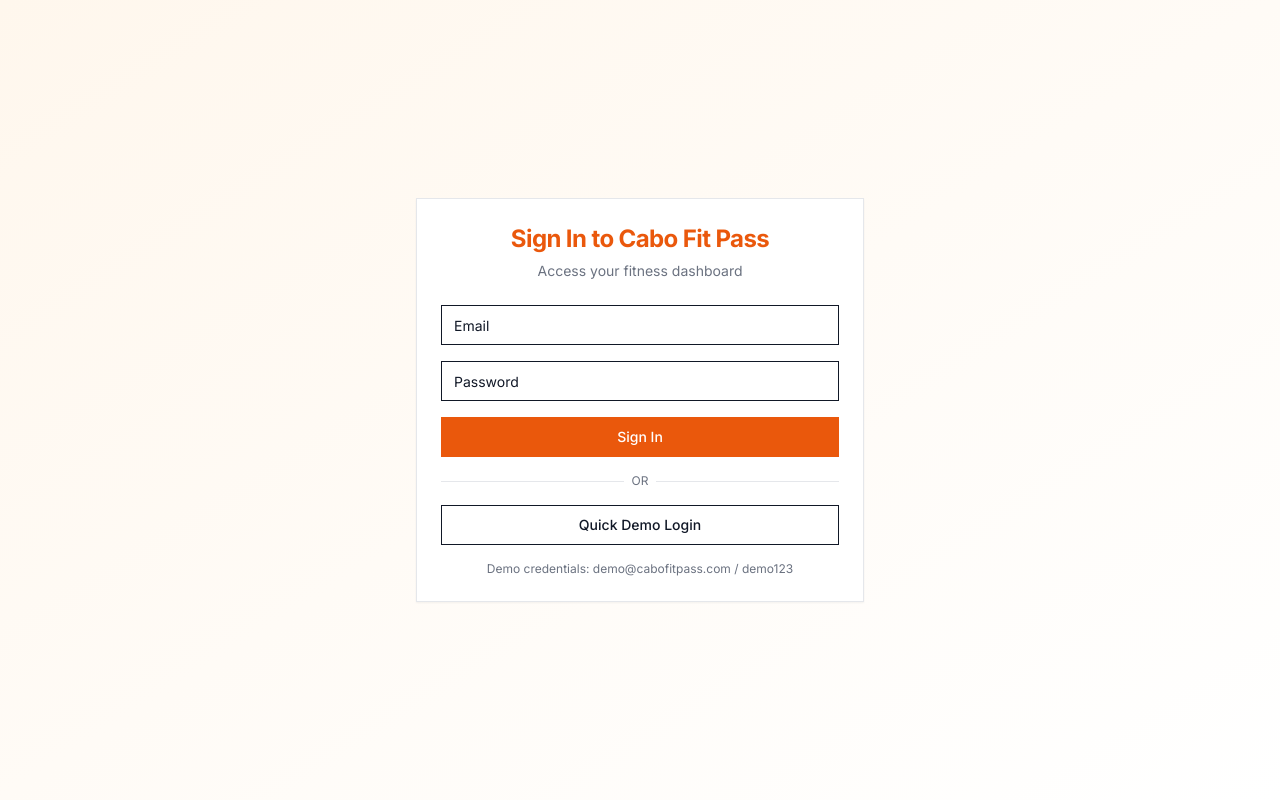
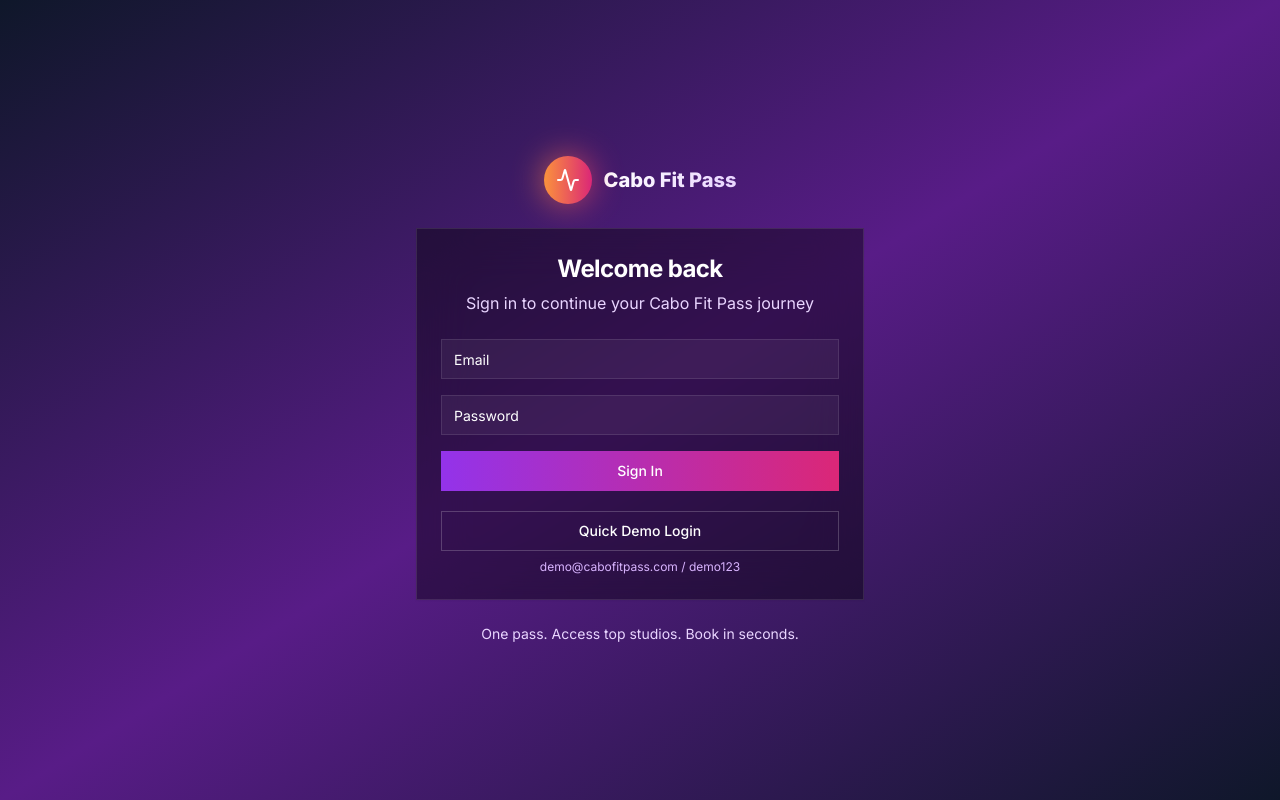
Before and after one commit to CaboAi/cabo-fit-pass, a Next.js app: page /auth/signin in a window 1280 px wide. Built offline with nearby package versions, Linux system fonts and the light colour scheme.

Commit message:
UI polish: remove redundant quick-nav on dashboard, tighten spacing; premium landing and sign-in pages with cohesive dark gradient theme and improved copy

```diff
--- a/app/auth/signin/page.tsx
+++ b/app/auth/signin/page.tsx
@@ -4,8 +4,9 @@
 import { useRouter } from 'next/navigation'
 import { Button } from '@/components/ui/button'
 import { Input } from '@/components/ui/input'
-import { Card, CardContent, CardDescription, CardHeader, CardTitle } from '@/components/ui/card'
+import { Card, CardContent, CardHeader, CardTitle } from '@/components/ui/card'
 import { LoadingSpinner } from '@/components/layout/loading-spinner'
+import { Activity } from 'lucide-react'
 
 export default function SignInPage() {
   const [email, setEmail] = useState('')
@@ -71,17 +72,31 @@
   }
 
   return (
-    <div className="min-h-screen bg-gradient-to-br from-orange-50 to-white flex items-center justify-center p-4">
-      <Card className="w-full max-w-md">
+    <div className="min-h-screen bg-gradient-to-br from-slate-900 via-purple-900 to-slate-900 flex items-center justify-center p-4">
+      <div className="absolute inset-0 -z-10 bg-[radial-gradient(ellipse_at_top,rgba(168,85,247,0.15),transparent_60%)]" />
+      <div className="w-full max-w-md">
+        <div className="flex items-center justify-center gap-3 mb-6">
+          <div className="relative">
+            <div className="absolute inset-0 bg-gradient-to-r from-orange-400 to-pink-600 rounded-full blur-lg opacity-75"></div>
+            <div className="relative bg-gradient-to-r from-orange-400 to-pink-600 text-white p-3 rounded-full">
+              <Activity className="w-6 h-6" />
+            </div>
+          </div>
+          <h1 className="text-xl font-extrabold bg-gradient-to-r from-white to-purple-200 bg-clip-text text-transparent">
+            Cabo Fit Pass
+          </h1>
+        </div>
+
+        <Card className="bg-black/40 backdrop-blur-xl border-white/10">
           <CardHeader className="text-center">
-          <CardTitle className="text-2xl font-bold text-orange-600">
-            Sign In to Cabo Fit Pass
+            <CardTitle className="text-2xl font-bold text-white">
+              Welcome back
             </CardTitle>
-          <CardDescription>
-            Access your fitness dashboard
-          </CardDescription>
+            <p className="text-purple-200 mt-1">
+              Sign in to continue your Cabo Fit Pass journey
+            </p>
           </CardHeader>
-        <CardContent className="space-y-4">
+          <CardContent className="space-y-5">
             <form onSubmit={handleSubmit} className="space-y-4">
               <div>
                 <Input
@@ -90,6 +105,7 @@
                   value={email}
                   onChange={(e) => setEmail(e.target.value)}
                   required
+                  className="bg-white/5 border-white/10 text-white placeholder-purple-300"
                 />
               </div>
               <div>
@@ -99,39 +115,35 @@
                   value={password}
                   onChange={(e) => setPassword(e.target.value)}
                   required
+                  className="bg-white/5 border-white/10 text-white placeholder-purple-300"
                 />
               </div>
               {error && (
-              <div className="text-red-600 text-sm text-center">{error}</div>
+                <div className="text-red-400 text-sm text-center">{error}</div>
               )}
-            <Button type="submit" className="w-full" disabled={loading}>
+              <Button type="submit" className="w-full bg-gradient-to-r from-purple-600 to-pink-600 text-white hover:opacity-90" disabled={loading}>
                 {loading ? <LoadingSpinner size="sm" /> : 'Sign In'}
               </Button>
             </form>
 
-          <div className="relative">
-            <div className="absolute inset-0 flex items-center">
-              <span className="w-full border-t" />
-            </div>
-            <div className="relative flex justify-center text-xs uppercase">
-              <span className="bg-white px-2 text-gray-500">Or</span>
-            </div>
-          </div>
-
+            <div className="text-center">
               <Button
                 onClick={handleDemoLogin}
                 variant="outline"
-            className="w-full"
+                className="w-full border-white/20 text-white hover:bg白/10"
                 disabled={loading}
               >
                 {loading ? <LoadingSpinner size="sm" /> : 'Quick Demo Login'}
               </Button>
-
-          <div className="text-xs text-gray-500 text-center">
-            Demo credentials: demo@cabofitpass.com / demo123
+              <div className="text-xs text-purple-300 mt-2">demo@cabofitpass.com / demo123</div>
             </div>
           </CardContent>
         </Card>
+
+        <div className="text-center text-purple-200 text-sm mt-6">
+          One pass. Access top studios. Book in seconds.
+        </div>
+      </div>
     </div>
   )
 }
--- a/app/page.tsx
+++ b/app/page.tsx
@@ -1,63 +1,46 @@
 'use client'
 
-import { useSession, signOut } from 'next-auth/react'
 import Link from 'next/link'
 import { Button } from '@/components/ui/button'
+import { Activity } from 'lucide-react'
 
 export default function HomePage() {
-  const { data: session, status } = useSession()
+  return (
+    <div className="min-h-screen bg-gradient-to-br from-slate-900 via-purple-900 to-slate-900">
+      <div className="relative max-w-6xl mx-auto px-6 pt-28 pb-20">
+        <div className="absolute inset-0 -z-10 bg-[radial-gradient(ellipse_at_top,rgba(168,85,247,0.15),transparent_60%)]" />
 
-  if (status === 'loading') {
-    return (
-      <div className="min-h-screen flex items-center justify-center">
-        <div className="text-xl">Loading...</div>
+        <header className="flex items-center gap-3 mb-12">
+          <div className="relative">
+            <div className="absolute inset-0 bg-gradient-to-r from-orange-400 to-pink-600 rounded-full blur-lg opacity-75"></div>
+            <div className="relative bg-gradient-to-r from-orange-400 to-pink-600 text-white p-3 rounded-full">
+              <Activity className="w-6 h-6" />
             </div>
-    )
-  }
-
-  return (
-    <div className="min-h-screen bg-gradient-to-br from-orange-50 to-white flex items-center justify-center">
-      <div className="text-center space-y-6 max-w-md">
-        <h1 className="text-6xl font-bold bg-gradient-to-r from-orange-600 to-orange-400 bg-clip-text text-transparent">
+          </div>
+          <h1 className="text-2xl font-extrabold bg-gradient-to-r from-white to-purple-200 bg-clip-text text-transparent">
             Cabo Fit Pass
           </h1>
-        <p className="text-xl text-gray-600">
-          Premium Fitness Marketplace in Los Cabos
+        </header>
+
+        <div className="text-center">
+          <h2 className="text-5xl sm:text-6xl font-extrabold bg-gradient-to-r from-white via-purple-100 to-pink-100 bg-clip-text text-transparent mb-4">
+            One Pass. Endless Classes.
+          </h2>
+          <p className="text-lg sm:text-xl text-purple-200 max-w-2xl mx-auto mb-10">
+            Book premium fitness classes across Los Cabos with flexible credits and access to top studios.
           </p>
-
-        <div className="bg-white rounded-lg shadow-lg p-8">
-          {session ? (
-            <div className="space-y-4">
-              <h2 className="text-2xl font-semibold text-gray-800">
-                Welcome back!
-              </h2>
-              <p className="text-gray-600">
-                Logged in as: {session.user?.email}
-              </p>
-              <Link href="/dashboard">
-                <Button className="w-full mb-2">
-                  View Classes
+          <div className="flex flex-col sm:flex-row gap-3 justify-center">
+            <Link href="/auth/signin">
+              <Button className="px-6 py-6 rounded-xl bg-gradient-to-r from-purple-600 to-pink-600 text-white hover:opacity-90">
+                Sign In to Get Started
               </Button>
             </Link>
-              <Button onClick={() => signOut()} variant="outline" className="w-full">
-                Sign Out
-              </Button>
-            </div>
-          ) : (
-            <div className="space-y-4">
-              <h2 className="text-2xl font-semibold text-gray-800">
-                Ready to Get Fit?
-              </h2>
-              <p className="text-gray-600">
-                Book premium fitness classes across Los Cabos with our credit system
-              </p>
-              <Link href="/auth/signin">
-                <Button className="w-full">
-                  Sign In to Book Classes
+            <Link href="/dashboard">
+              <Button variant="outline" className="px-6 py-6 rounded-xl border-white/20 text-white hover:bg-white/10">
+                Try the Demo
               </Button>
             </Link>
           </div>
-          )}
         </div>
       </div>
     </div>
```
Also changed, not shown: app/dashboard/page.tsx (+6 -59 lines). Lines whose indentation alone changed are shown as unchanged.
